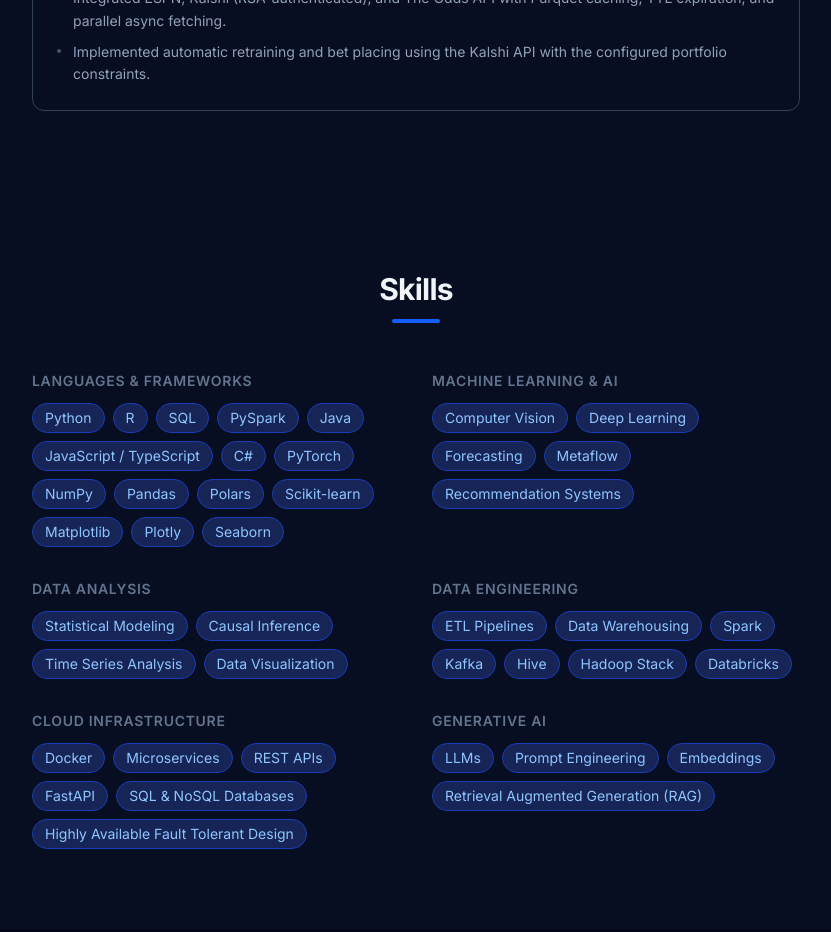
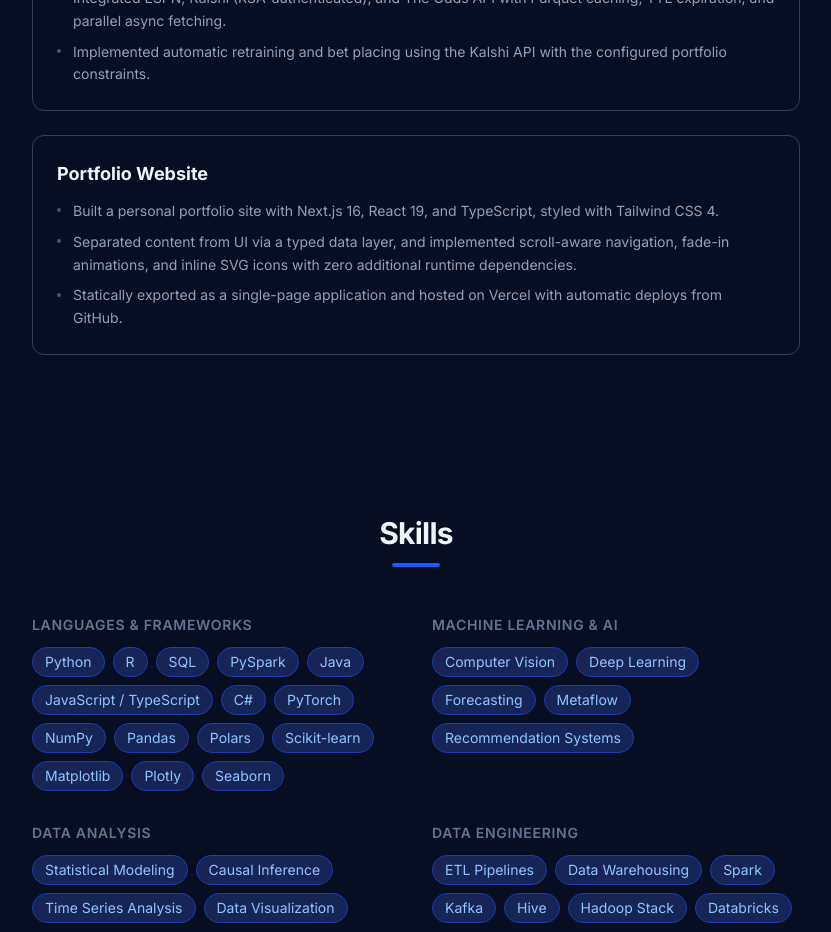
Before and after one commit to brendancsmith/portfolio, a Next.js app: page / in a window 1280 px wide. Shown: the part 4440-5372 px from the top of the page, without its empty margins (224-1055 px from the left). Built offline with nearby package versions, Linux system fonts and the light colour scheme.

Commit message:
Add Portfolio Website project with linkable project titles

```diff
--- a/components/ui/ProjectCard.tsx
+++ b/components/ui/ProjectCard.tsx
@@ -4,7 +4,20 @@
 export default function ProjectCard({ entry }: { entry: ProjectEntry }) {
   return (
     <FadeInOnScroll className="rounded-xl border border-slate-700 p-6">
-      <h3 className="text-lg font-bold text-slate-100">{entry.title}</h3>
+      <h3 className="text-lg font-bold text-slate-100">
+        {entry.url ? (
+          <a
+            href={entry.url}
+            target="_blank"
+            rel="noopener noreferrer"
+            className="transition-colors hover:text-blue-400"
+          >
+            {entry.title}
+          </a>
+        ) : (
+          entry.title
+        )}
+      </h3>
       <ul className="mt-3 space-y-2">
         {entry.bullets.map((b, i) => (
           <li key={i} className="relative pl-4 text-sm text-slate-400 leading-relaxed before:absolute before:left-0 before:top-[0.6em] before:h-1 before:w-1 before:rounded-full before:bg-slate-600">
--- a/data/projects.ts
+++ b/data/projects.ts
@@ -1,5 +1,6 @@
 export interface ProjectEntry {
   title: string;
+  url?: string;
   bullets: string[];
 }
 
@@ -14,4 +15,13 @@
       "Implemented automatic retraining and bet placing using the Kalshi API with the configured portfolio constraints.",
     ],
   },
+  {
+    title: "Portfolio Website",
+    url: "https://github.com/brendancsmith/portfolio",
+    bullets: [
+      "Built a personal portfolio site with Next.js 16, React 19, and TypeScript, styled with Tailwind CSS 4.",
+      "Separated content from UI via a typed data layer, and implemented scroll-aware navigation, fade-in animations, and inline SVG icons with zero additional runtime dependencies.",
+      "Statically exported as a single-page application and hosted on Vercel with automatic deploys from GitHub.",
+    ],
+  },
 ];
```
